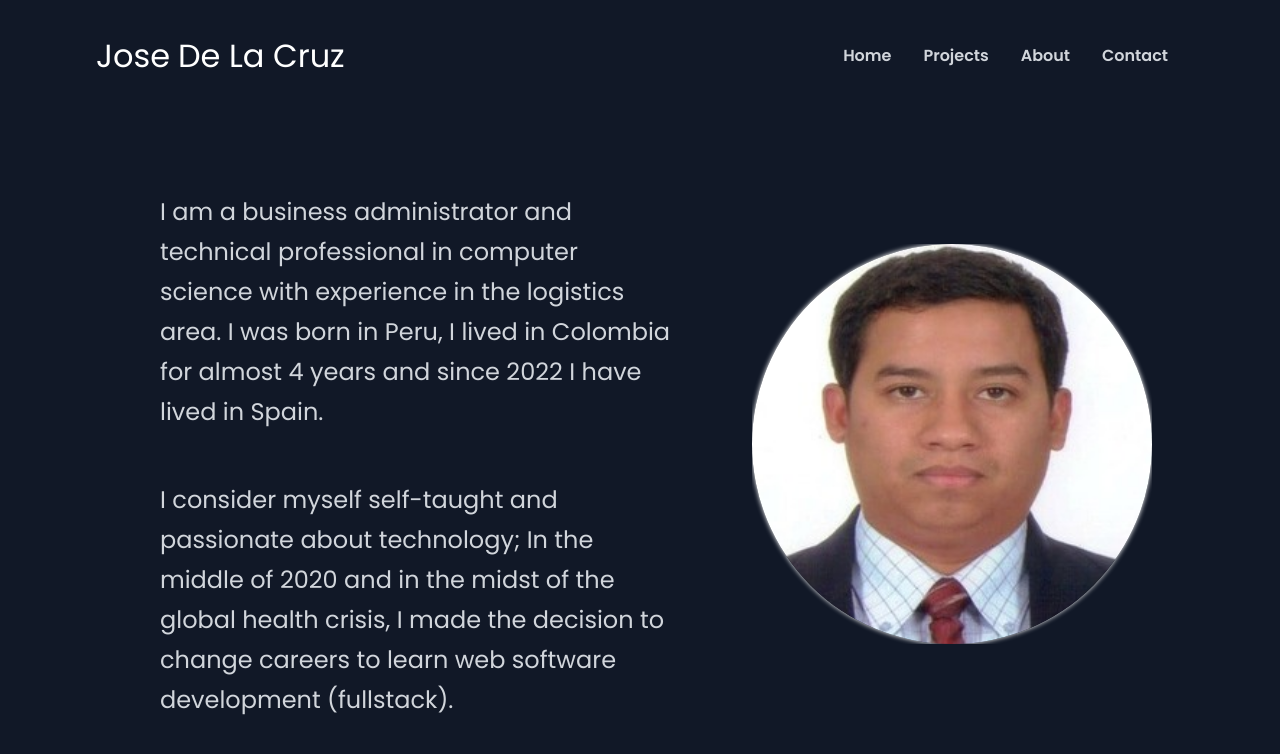
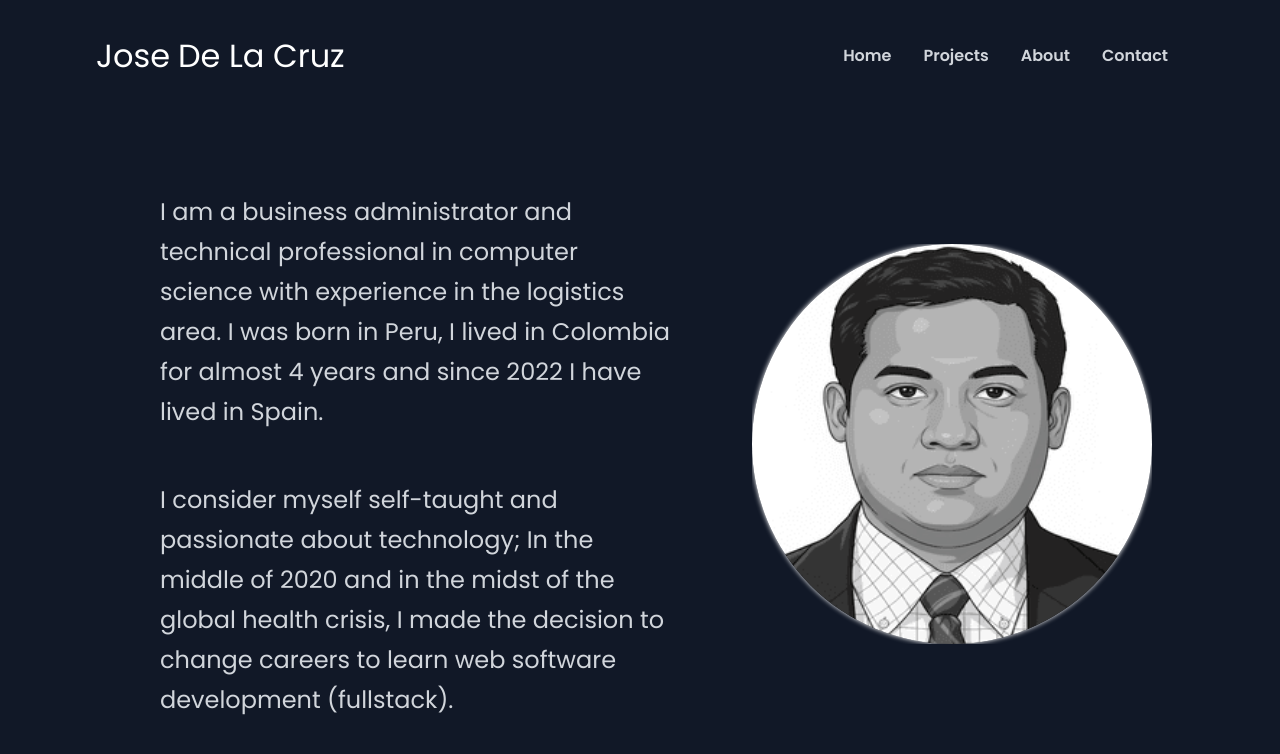
Before and after one commit to jdelacruzv/portafolio, a React (Vite) app: page /about in a window 1280 px wide. Shown: the top 754 px of the page. Built offline with nearby package versions, Linux system fonts and the light colour scheme.

Commit message:
image changed on aboutpage

```diff
--- a/src/pages/AboutPage.jsx
+++ b/src/pages/AboutPage.jsx
@@ -6,7 +6,7 @@ const AboutPage = () => {
 			<figure className={style.about__photo}>
 				<img
 					className={style.about__img}
-					src="/assets/images/jose.jpg"
+					src="/assets/images/jose.png"
 					alt="Photo Jose"
 				/>
 			</figure>
--- a/src/pages/HomePage.module.css
+++ b/src/pages/HomePage.module.css
@@ -18,7 +18,7 @@
   box-shadow: 0 0 5px var(--color-white);
   animation: 3s slidein;
 }
-@keyframes slidein {
+/* @keyframes slidein {
   from {
     margin-bottom: 100%;
     height: 0%;
@@ -27,7 +27,7 @@
     margin-bottom: 0%;
     height: 100%;
   }
-}
+} */
 .home__data {
   text-align: center;
 }
```
Also changed, not shown: public/assets/images/jose.jpg (deleted), public/assets/images/jose.png (added).
